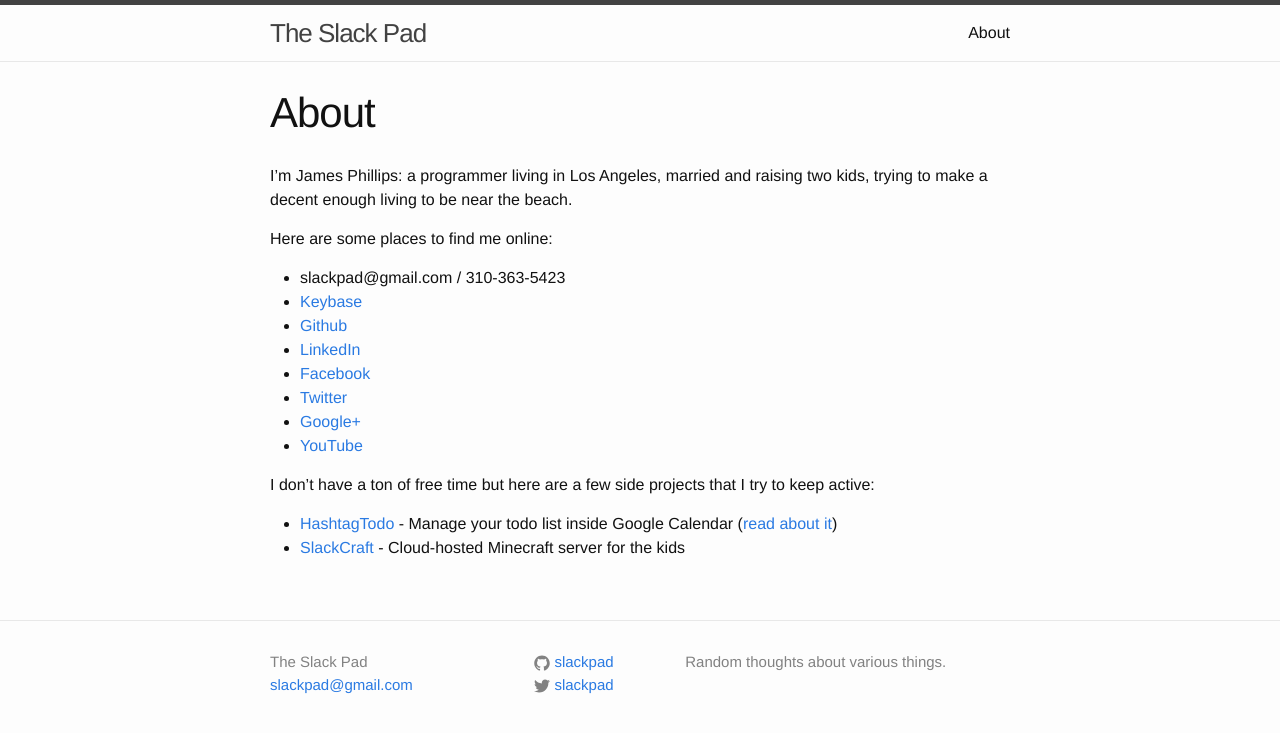
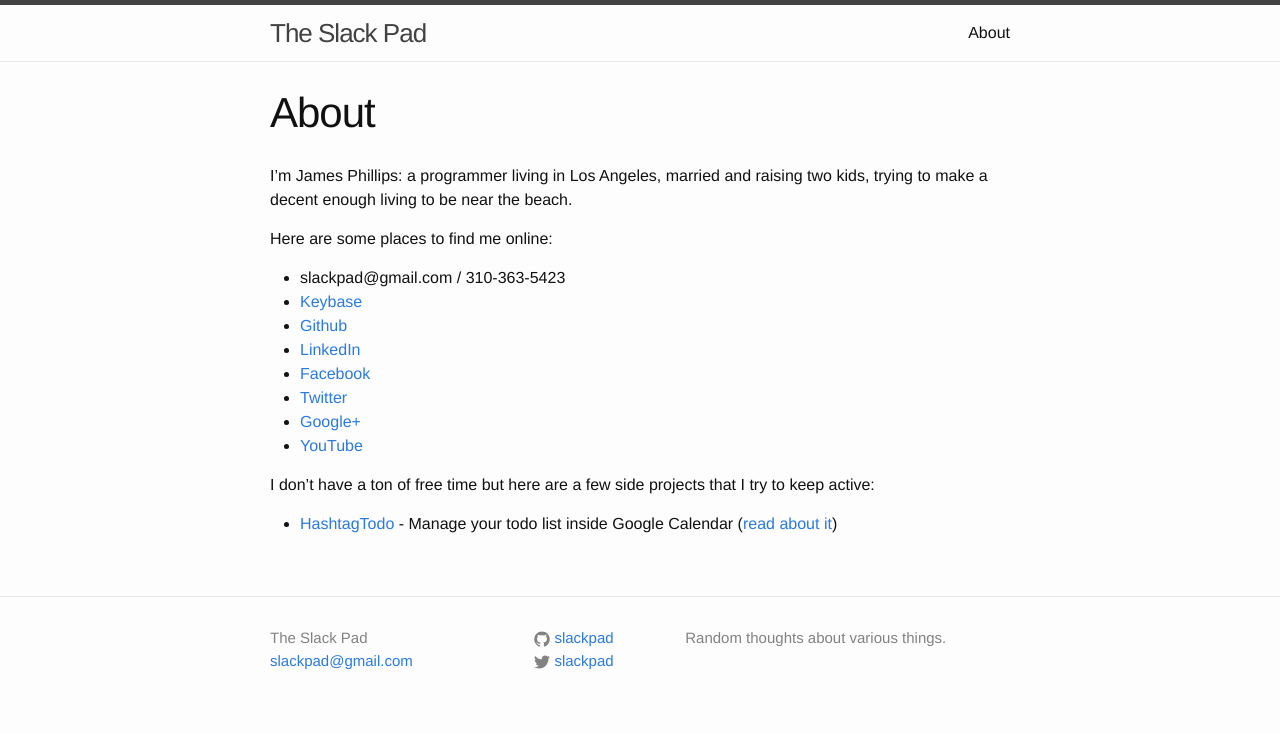
Before and after one commit to slackpad/slackpad.github.io, a Jekyll site: the page built from about.md, in a window 1280 px wide. Shown: the top 733 px of the page. Built offline with Jekyll 4.4.1, drawn with Linux system fonts in a browser that asks for light colours.

Commit message:
Gets rid of the SlackCraft reference, now that it's down.

```diff
--- a/about.md
+++ b/about.md
@@ -20,4 +20,3 @@
 I don't have a ton of free time but here are a few side projects that I try to keep active:
 
  * [HashtagTodo](https://www.hashtagtodo.com/) - Manage your todo list inside Google Calendar ([read about it](/startups/hashtagtodo/programming/2015/08/14/seriously-a-todo-list.html))
- * [SlackCraft](http://mc.slackpad.com) - Cloud-hosted Minecraft server for the kids
```
